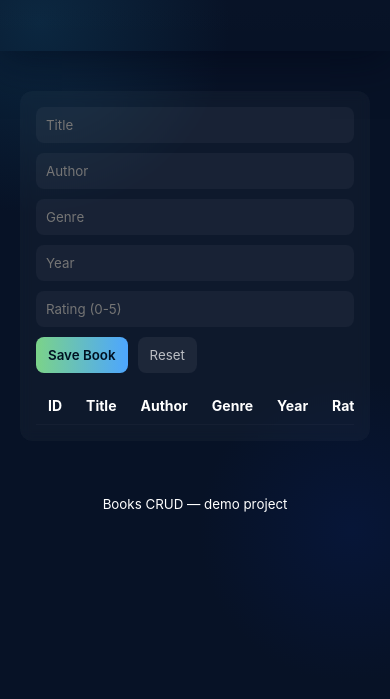
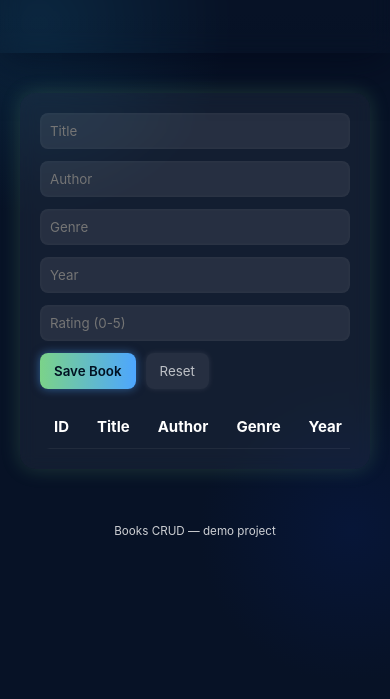
Before and after one commit to Aliaks1/project-products-modified, a plain HTML site: page frontend/index.html in a window 390 px wide. Shown: the part 145-844 px from the top of the page. Drawn offline with Linux system fonts and the light colour scheme; no server answers.

Commit message:
Enhance UI with animated neon glow and responsive layout

```diff
--- a/frontend/style.css
+++ b/frontend/style.css
@@ -1,28 +1,177 @@
-:root{
-  --bg:#071226;
-  --card: rgba(255,255,255,0.03);
-  --accent:#7bd389;
-  --muted:rgba(255,255,255,0.7);
+:root {
+  --bg: #071226;
+  --card: rgba(255, 255, 255, 0.05);
+  --accent: #7bd389;
+  --muted: rgba(255, 255, 255, 0.7);
+  --shadow: 0 0 20px rgba(123, 211, 137, 0.2);
 }
-*{box-sizing:border-box;font-family:Inter,system-ui,-apple-system,"Segoe UI",Roboto,Arial;color:#fff}
-html,body{height:100%;margin:0;background:radial-gradient(circle at 10% 20%, #0b2740, transparent 25%), radial-gradient(circle at 90% 80%, #071638, transparent 20%), var(--bg);}
-.hero{padding:40px 16px;text-align:center;background:linear-gradient(180deg, rgba(255,255,255,0.02), transparent);box-shadow:0 8px 40px rgba(2,6,23,0.6)}
-h1{margin:0;font-size:36px;letter-spacing:1px}
-.container{max-width:1000px;margin:20px auto;padding:20px}
-.panel{background:var(--card);padding:16px;border-radius:12px;backdrop-filter: blur(6px)}
-.form-grid{display:grid;grid-template-columns:repeat(3,1fr);gap:10px;align-items:center;margin-bottom:14px}
-.form-grid input{padding:10px;border-radius:8px;border:none;background:rgba(255,255,255,0.04);color:#fff}
-.form-actions{display:flex;gap:10px;align-items:center}
-.btn{padding:10px 12px;border-radius:8px;border:none;cursor:pointer;background:rgba(255,255,255,0.06);color:var(--muted)}
-.btn.primary{background:linear-gradient(90deg,var(--accent),#4da6ff);color:#012;font-weight:600}
-.table-wrap{overflow:auto}
-table{width:100%;border-collapse:collapse;background:transparent}
-th,td{padding:10px 12px;text-align:left;border-bottom:1px solid rgba(255,255,255,0.03);font-size:14px}
-td.actions{min-width:140px}
-.action-btn{padding:6px 8px;border-radius:6px;border:none;cursor:pointer;margin-right:6px}
-.edit{background:#4da6ff;color:white}
-.delete{background:#ff6b6b;color:white}
-.footer{text-align:center;padding:12px;color:var(--muted)}
-@media(max-width:720px){
-  .form-grid{grid-template-columns:repeat(1,1fr)}
+
+* {
+  box-sizing: border-box;
+  font-family: 'Poppins', Inter, system-ui, -apple-system, 'Segoe UI', Roboto, Arial;
+  color: #fff;
+  transition: all 0.2s ease;
 }
+
+html, body {
+  height: 100%;
+  margin: 0;
+  background: radial-gradient(circle at 10% 20%, #0b2740, transparent 25%),
+              radial-gradient(circle at 90% 80%, #071638, transparent 20%),
+              var(--bg);
+  animation: bgmove 20s infinite alternate ease-in-out;
+}
+
+@keyframes bgmove {
+  0% { background-position: 0% 0%; }
+  100% { background-position: 100% 100%; }
+}
+
+.hero {
+  padding: 40px 16px;
+  text-align: center;
+  background: linear-gradient(180deg, rgba(255, 255, 255, 0.02), transparent);
+  box-shadow: 0 8px 40px rgba(2, 6, 23, 0.6);
+  backdrop-filter: blur(10px);
+}
+
+h1 {
+  margin: 0;
+  font-size: 38px;
+  letter-spacing: 1px;
+  text-shadow: 0 0 10px rgba(123, 211, 137, 0.5);
+}
+
+.container {
+  max-width: 1000px;
+  margin: 20px auto;
+  padding: 20px;
+}
+
+.panel {
+  background: var(--card);
+  padding: 20px;
+  border-radius: 15px;
+  box-shadow: var(--shadow);
+  backdrop-filter: blur(8px);
+  animation: fadeIn 0.6s ease;
+}
+
+.form-grid {
+  display: grid;
+  grid-template-columns: repeat(3, 1fr);
+  gap: 12px;
+  align-items: center;
+  margin-bottom: 16px;
+}
+
+.form-grid input {
+  padding: 10px;
+  border-radius: 8px;
+  border: none;
+  background: rgba(255, 255, 255, 0.08);
+  color: #fff;
+  box-shadow: inset 0 0 4px rgba(255, 255, 255, 0.05);
+}
+
+.form-grid input:focus {
+  outline: none;
+  box-shadow: 0 0 8px var(--accent);
+}
+
+.form-actions {
+  display: flex;
+  gap: 10px;
+  align-items: center;
+}
+
+.btn {
+  padding: 10px 14px;
+  border-radius: 8px;
+  border: none;
+  cursor: pointer;
+  background: rgba(255, 255, 255, 0.08);
+  color: var(--muted);
+  box-shadow: 0 0 6px rgba(255, 255, 255, 0.1);
+}
+
+.btn:hover {
+  transform: translateY(-2px);
+  background: rgba(255, 255, 255, 0.15);
+}
+
+.btn.primary {
+  background: linear-gradient(90deg, var(--accent), #4da6ff);
+  color: #012;
+  font-weight: 600;
+  box-shadow: 0 0 10px rgba(77, 166, 255, 0.5);
+}
+
+.table-wrap {
+  overflow: auto;
+}
+
+table {
+  width: 100%;
+  border-collapse: collapse;
+  background: transparent;
+  border-radius: 10px;
+  overflow: hidden;
+}
+
+th, td {
+  padding: 12px 14px;
+  text-align: left;
+  border-bottom: 1px solid rgba(255, 255, 255, 0.06);
+  font-size: 15px;
+}
+
+tr:hover {
+  background: rgba(255, 255, 255, 0.08);
+}
+
+td.actions {
+  min-width: 140px;
+}
+
+.action-btn {
+  padding: 6px 10px;
+  border-radius: 6px;
+  border: none;
+  cursor: pointer;
+  margin-right: 6px;
+  font-weight: 500;
+  letter-spacing: 0.5px;
+}
+
+.edit {
+  background: #4da6ff;
+  color: white;
+  box-shadow: 0 0 8px rgba(77, 166, 255, 0.4);
+}
+
+.delete {
+  background: #ff6b6b;
+  color: white;
+  box-shadow: 0 0 8px rgba(255, 107, 107, 0.4);
+}
+
+.footer {
+  text-align: center;
+  padding: 12px;
+  color: var(--muted);
+  margin-top: 20px;
+  font-size: 14px;
+  opacity: 0.8;
+}
+
+@keyframes fadeIn {
+  from { opacity: 0; transform: translateY(10px); }
+  to { opacity: 1; transform: translateY(0); }
+}
+
+@media (max-width: 720px) {
+  .form-grid {
+    grid-template-columns: repeat(1, 1fr);
+  }
+}
```
